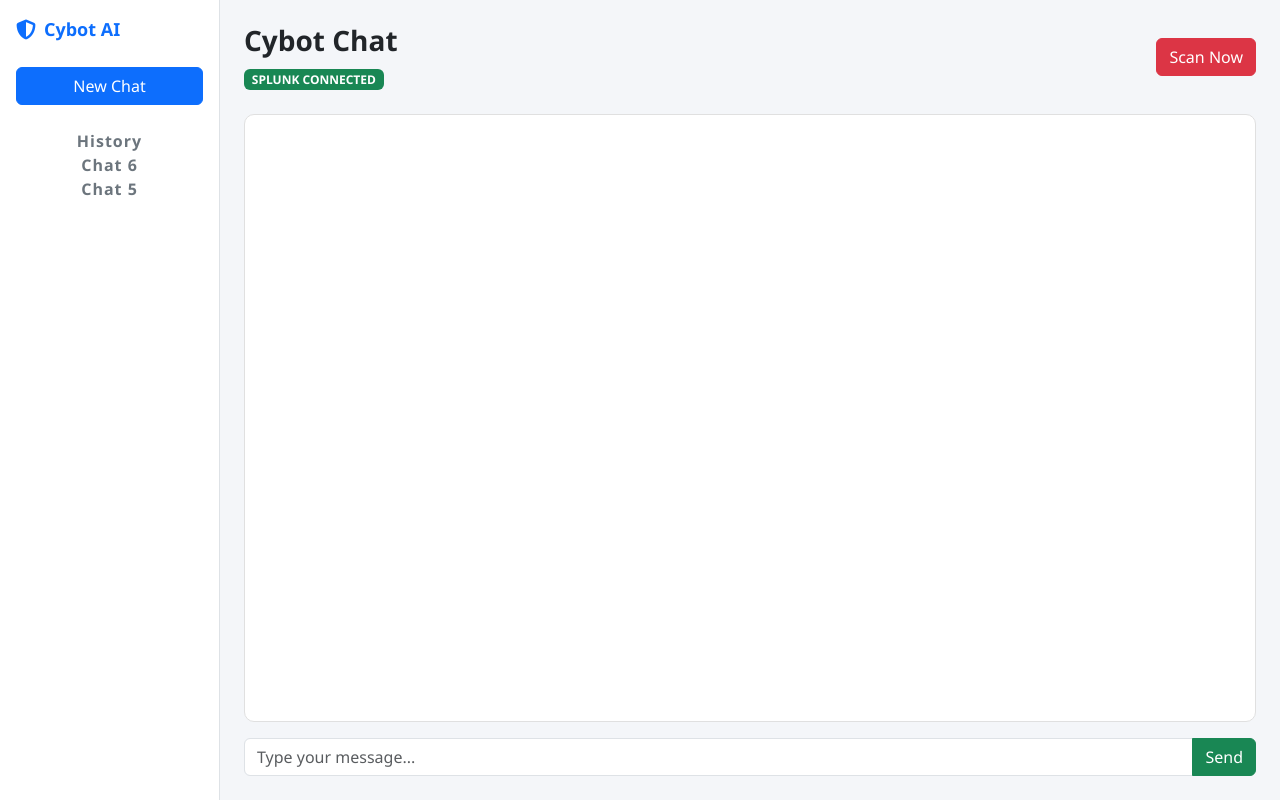
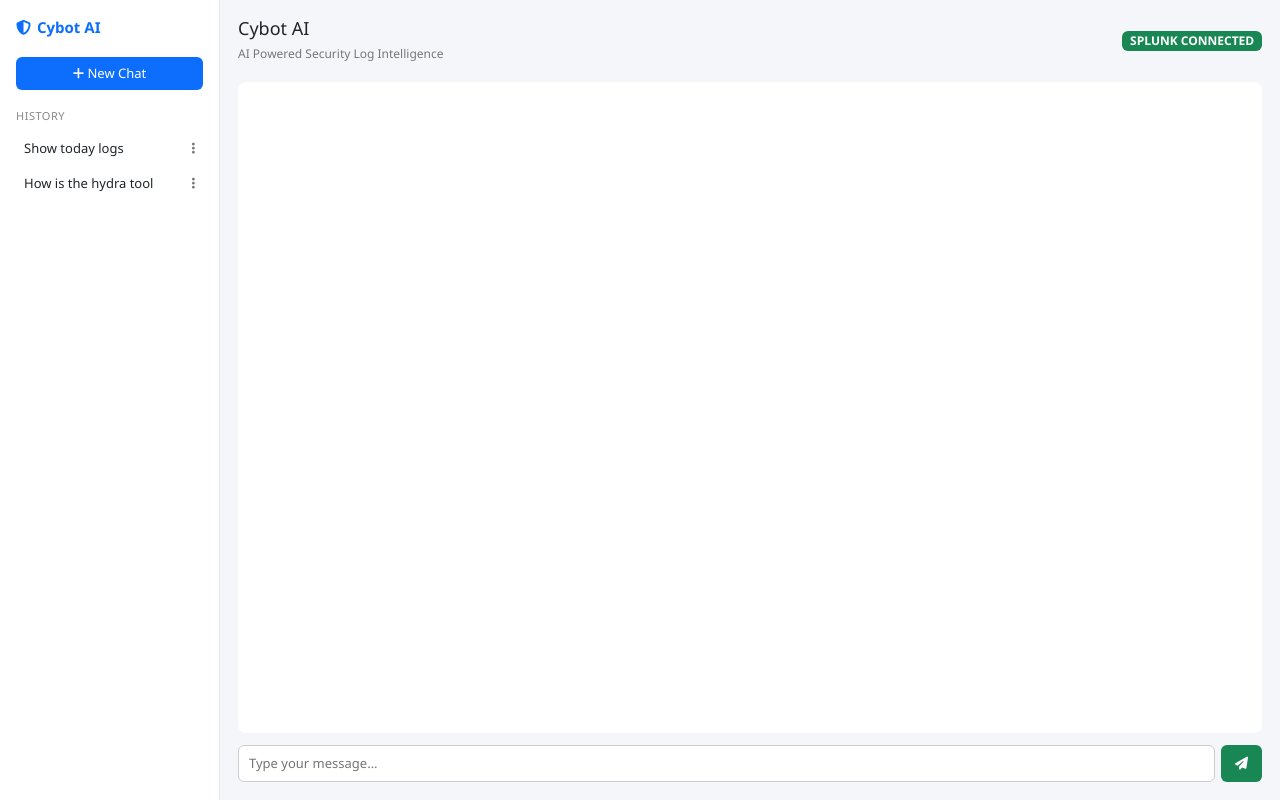
Before and after one commit to hardikcloud/CyBot, a Flask app: page / in a window 1280 px wide. Run offline with Flask 3, Linux system fonts and the light colour scheme; data comes from the database, SQL or seed files in the repository; both versions use the stored data as it was after the commit.

Commit message:
updated UI and design

```diff
--- a/app.py
+++ b/app.py
@@ -28,14 +28,15 @@ def chat():
     if not user_message:
         return jsonify({"reply": "No message received."})
 
-    # Create new session if needed
+    # 🆕 Create new session with auto title
     if not session_id:
-        session_id = create_session("Security Analysis")
+        title = " ".join(user_message.split()[:5]).capitalize()
+        session_id = create_session(title)
 
     # Save user message
     save_message(session_id, "user", user_message)
 
-    # AI reply (abhi normal chat)
+    # AI reply
     reply = get_ai_response(user_message)
 
     # Save bot reply
@@ -47,7 +48,6 @@ def chat():
     })
 
 
-# 🔥 Route 1: Get all sessions (for sidebar)
 @app.route("/sessions")
 def sessions():
     sessions = get_sessions()
@@ -57,7 +57,6 @@ def sessions():
     ])
 
 
-# 🔥 Route 2: Get messages of a session
 @app.route("/messages/<int:session_id>")
 def messages(session_id):
     messages = get_messages(session_id)
@@ -67,5 +66,20 @@ def messages(session_id):
     ])
 
 
+@app.route("/delete_session/<int:session_id>")
+def delete_session(session_id):
+
+    import sqlite3
+
+    conn = sqlite3.connect("cybot.db")
+    cursor = conn.cursor()
+
+    cursor.execute("DELETE FROM messages WHERE session_id=?", (session_id,))
+    cursor.execute("DELETE FROM sessions WHERE id=?", (session_id,))
+
+    conn.commit()
+    conn.close()
+
+    return jsonify({"status": "deleted"})
 if __name__ == "__main__":
     app.run(debug=True)
--- a/static/chat.js
+++ b/static/chat.js
@@ -1,106 +1,178 @@
 let currentSessionId = null;
 
-// Load sessions when page loads
-window.onload = function () {
-    loadSessions();
-};
+const chatBox = document.getElementById("chatBox");
+const userInput = document.getElementById("userInput");
+const sendBtn = document.getElementById("sendBtn");
+const newChatBtn = document.getElementById("newChatBtn");
+const historyList = document.getElementById("historyList");
 
-// Send message
-document.getElementById("sendBtn").addEventListener("click", function () {
+/* ================= SEND MESSAGE ================= */
 
-    const userInput = document.getElementById("userInput");
-    const chatBox = document.getElementById("chatBox");
+function sendMessage() {
 
-    const userMessage = userInput.value.trim();
-    if (!userMessage) return;
+    const message = userInput.value.trim();
+    if (!message) return;
 
-    // Show user message
-    chatBox.innerHTML += `
-        <div class="msg user">
-            ${userMessage}
-        </div>
-    `;
+    chatBox.innerHTML += `<div class="msg user">${message}</div>`;
+    userInput.value = "";
 
-    userInput.value = "";
+    chatBox.innerHTML += `<div class="msg bot typing" id="typing">Cybot is analyzing...</div>`;
+    chatBox.scrollTop = chatBox.scrollHeight;
 
     fetch("/chat", {
         method: "POST",
-        headers: {
-            "Content-Type": "application/json"
-        },
+        headers: { "Content-Type": "application/json" },
         body: JSON.stringify({
-            message: userMessage,
+            message: message,
             session_id: currentSessionId
         })
     })
     .then(res => res.json())
     .then(data => {
 
-        // Save session id after first message
+        document.getElementById("typing")?.remove();
+
         if (!currentSessionId) {
             currentSessionId = data.session_id;
-            loadSessions(); // refresh sidebar
         }
 
-        chatBox.innerHTML += `
-            <div class="msg bot">
-                ${data.reply}
-            </div>
-        `;
+        chatBox.innerHTML += `<div class="msg bot">${data.reply}</div>`;
+        chatBox.scrollTop = chatBox.scrollHeight;
 
-        chatBox.scrollTop = chatBox.scrollHeight;
-    })
-    .catch(err => console.error(err));
+        loadSessions();
+    });
+}
+
+sendBtn.addEventListener("click", sendMessage);
+
+userInput.addEventListener("keypress", function(e) {
+    if (e.key === "Enter") sendMessage();
 });
 
+/* ================= NEW CHAT ================= */
 
-// New Chat button
-document.querySelector(".btn-primary").addEventListener("click", function () {
+newChatBtn.addEventListener("click", function() {
     currentSessionId = null;
-    document.getElementById("chatBox").innerHTML = "";
+    chatBox.innerHTML = "";
+    loadSessions();
 });
 
+/* ================= LOAD SESSIONS ================= */
 
-// Load all sessions (sidebar)
 function loadSessions() {
+
     fetch("/sessions")
     .then(res => res.json())
     .then(data => {
 
-        const historyDiv = document.querySelector(".history");
-        historyDiv.innerHTML = "<span>History</span>";
+        historyList.innerHTML = "";
 
         data.forEach(session => {
-            historyDiv.innerHTML += `
-                <div class="session-item" onclick="loadChat(${session.id})">
-                    Chat ${session.id}
-                </div>
-            `;
+
+            const item = document.createElement("div");
+            item.className = "session-item";
+            if (session.id === currentSessionId) {
+                item.classList.add("active");
+            }
+
+            const title = document.createElement("span");
+            title.textContent = session.title;
+            title.onclick = () => loadChat(session.id);
+
+            const dots = document.createElement("span");
+            dots.className = "menu-dots";
+            dots.innerHTML = `<i class="fa-solid fa-ellipsis-vertical"></i>`;
+            dots.onclick = (e) => {
+                e.stopPropagation();
+                toggleMenu(session.id);
+            };
+
+            const menu = document.createElement("div");
+            menu.className = "session-menu";
+            menu.id = `menu-${session.id}`;
+
+            const deleteBtn = document.createElement("button");
+            deleteBtn.textContent = "Delete";
+            deleteBtn.onclick = () => deleteSession(session.id);
+
+            const cancelBtn = document.createElement("button");
+            cancelBtn.textContent = "Cancel";
+            cancelBtn.onclick = () => closeMenu(session.id);
+
+            menu.appendChild(deleteBtn);
+            menu.appendChild(cancelBtn);
+
+            item.appendChild(title);
+            item.appendChild(dots);
+            item.appendChild(menu);
+
+            historyList.appendChild(item);
         });
     });
 }
 
+/* ================= LOAD CHAT ================= */
 
-// Load specific session messages
 function loadChat(sessionId) {
+
+    currentSessionId = sessionId;
 
     fetch(`/messages/${sessionId}`)
     .then(res => res.json())
     .then(data => {
 
-        currentSessionId = sessionId;
-
-        const chatBox = document.getElementById("chatBox");
         chatBox.innerHTML = "";
 
         data.forEach(msg => {
             chatBox.innerHTML += `
                 <div class="msg ${msg.role}">
                     ${msg.content}
-                </div>
-            `;
+                </div>`;
         });
 
         chatBox.scrollTop = chatBox.scrollHeight;
+        loadSessions();
     });
 }
+
+/* ================= MENU LOGIC ================= */
+
+function toggleMenu(sessionId) {
+    closeAllMenus();
+    const menu = document.getElementById(`menu-${sessionId}`);
+    if (menu) menu.style.display = "block";
+}
+
+function closeMenu(sessionId) {
+    const menu = document.getElementById(`menu-${sessionId}`);
+    if (menu) menu.style.display = "none";
+}
+
+function closeAllMenus() {
+    document.querySelectorAll(".session-menu").forEach(menu => {
+        menu.style.display = "none";
+    });
+}
+
+document.addEventListener("click", closeAllMenus);
+
+/* ================= DELETE SESSION ================= */
+
+function deleteSession(sessionId) {
+
+    fetch(`/delete_session/${sessionId}`)
+    .then(res => res.json())
+    .then(data => {
+
+        if (currentSessionId === sessionId) {
+            currentSessionId = null;
+            chatBox.innerHTML = "";
+        }
+
+        loadSessions();
+    });
+}
+
+/* ================= INIT ================= */
+
+window.onload = loadSessions;
--- a/static/style.css
+++ b/static/style.css
@@ -1,63 +1,237 @@
-/* Base */
+/* ================= GLOBAL ================= */
+
 body {
+    margin: 0;
+    font-family: "Segoe UI", sans-serif;
     background-color: #f4f6f9;
-    font-family: 'Segoe UI', sans-serif;
 }
 
-/* Sidebar */
+/* ================= LAYOUT ================= */
+
+.app-container {
+    display: flex;
+    height: 100vh;
+}
+
+/* ================= SIDEBAR ================= */
+
 .sidebar {
     width: 220px;
-    min-height: 100vh;
+    min-width: 220px;
+    background: #ffffff;
+    border-right: 1px solid #e5e7eb;
+    padding: 16px;
+    display: flex;
+    flex-direction: column;
+    position: relative;
+}
+
+/* Logo */
+.logo {
+    font-size: 15px;
+    font-weight: 600;
+    color: #0d6efd;
+    display: flex;
+    align-items: center;
+    gap: 6px;
+    margin-bottom: 18px;
+}
+
+/* New Chat Button */
+.new-chat-btn {
+    background: #0d6efd;
+    color: white;
+    border: none;
+    padding: 7px;
+    border-radius: 6px;
+    font-size: 13px;
+    cursor: pointer;
+    margin-bottom: 18px;
+}
+
+.new-chat-btn:hover {
+    background: #0b5ed7;
+}
+
+/* History title */
+.history-title {
+    font-size: 11px;
+    letter-spacing: 0.5px;
+    text-transform: uppercase;
+    color: #888;
+    margin-bottom: 8px;
+}
+
+/* History list */
+.history-list {
+    flex-grow: 1;
+    overflow-y: auto;
+}
+
+/* ================= SESSION ITEMS ================= */
+
+.session-item {
+    display: flex;
+    align-items: center;
+    justify-content: space-between;
+    padding: 6px 8px;
+    border-radius: 6px;
+    cursor: pointer;
+    margin-bottom: 4px;
+    font-size: 13px;
+    transition: background 0.2s ease;
+    position: relative;
+}
+
+.session-item:hover {
+    background-color: #f3f4f6;
+}
+
+/* Active session */
+.session-item.active {
+    background-color: #0d6efd;
+    color: white;
+}
+
+/* Title text */
+.session-item span:first-child {
+    flex: 1;
+    white-space: nowrap;
+    overflow: hidden;
+    text-overflow: ellipsis;
+}
+
+/* 3-dot icon */
+.menu-dots {
+    flex-shrink: 0;
+    font-size: 13px;
+    cursor: pointer;
+    color: #777;
+}
+
+.session-item.active .menu-dots {
+    color: white;
+}
+.session-menu {
+    position: absolute;
+    right: 0;
+    top: 100%;
+    margin-top: 4px;
     background: white;
-    border-right: 1px solid #dee2e6;
+    border: 1px solid #ddd;
+    border-radius: 6px;
+    display: none;
+    width: 100px;
+    box-shadow: 0 4px 10px rgba(0,0,0,0.12);
+    z-index: 999;
+}
+
+.session-menu button {
+    width: 100%;
+    padding: 6px 8px;
+    border: none;
+    background: none;
+    text-align: left;
+    font-size: 12px;
+    cursor: pointer;
+}
+
+.session-menu button:hover {
+    background-color: #f3f4f6;
+}
+
+/* ================= MAIN AREA ================= */
+
+.main {
+    flex-grow: 1;
+    display: flex;
+    flex-direction: column;
+    padding: 18px;
+}
+
+/* Header */
+.chat-header {
+    display: flex;
+    justify-content: space-between;
+    align-items: center;
+    margin-bottom: 18px;
+}
+
+.chat-header h4 {
+    margin: 0;
+    font-size: 18px;
+}
+
+.chat-header small {
+    font-size: 12px;
+    color: #777;
+}
+
+/* ================= CHAT BOX ================= */
+
+.chat-box {
+    flex-grow: 1;
+    background: white;
+    border-radius: 8px;
+    padding: 18px;
+    overflow-y: auto;
     display: flex;
     flex-direction: column;
 }
 
-/* Logo Section */
-.logo {
-    display: flex;
-    align-items: center;
-    gap: 8px;
-    font-size: 18px;
-    font-weight: 600;
-    color: #0d6efd;
+/* Messages */
+.msg {
+    padding: 8px 12px;
+    border-radius: 16px;
+    margin-bottom: 8px;
+    max-width: 60%;
+    font-size: 13px;
 }
 
-.logo i {
-    font-size: 20px;
-}
-.history {
-    font-size: 16px;
-    font-weight: 600;
-    color: #6c757d;
-    justify-content: center;
-text-align: center;
-    letter-spacing: 1px;
-}
-
-/* Chat Box */
-.chat-box {
-    background: white;
-    border-radius: 10px;
-    padding: 20px;
-    border: 1px solid #e0e0e0;
-    overflow-y: auto;
-}
-
-/* Messages */
-.msg {
-    padding: 10px 15px;
-    border-radius: 10px;
-    max-width: 60%;
-    margin-bottom: 10px;
+.msg.user {
+    background: #0d6efd;
+    color: white;
+    align-self: flex-end;
 }
 
 .msg.bot {
-    background-color: #e9ecef;
+    background: #f1f3f5;
+    align-self: flex-start;
 }
 
-/* Input */
+/* Typing indicator */
+.typing {
+    font-size: 12px;
+    color: #888;
+    font-style: italic;
+}
+
+/* ================= INPUT AREA ================= */
+
 .input-area {
-    margin-top: 15px;
+    display: flex;
+    margin-top: 12px;
 }
+
+.input-area input {
+    flex-grow: 1;
+    padding: 8px 10px;
+    border-radius: 6px;
+    border: 1px solid #ccc;
+    font-size: 13px;
+}
+
+.input-area button {
+    margin-left: 6px;
+    background: #198754;
+    color: white;
+    border: none;
+    padding: 0 14px;
+    border-radius: 6px;
+    cursor: pointer;
+    font-size: 13px;
+}
+
+.input-area button:hover {
+    background: #157347;
+}
--- a/templates/index.html
+++ b/templates/index.html
@@ -16,63 +16,53 @@
 
 <body>
 
-    <div class="container-fluid">
-        <div class="row vh-100">
+<div class="app-container">
 
-            <!-- Sidebar -->
-            <div class="sidebar p-3">
+    <!-- Sidebar -->
+    <div class="sidebar">
 
-                <div class="logo">
-                    <i class="fa-solid fa-shield-halved"></i>
-                    <span>Cybot AI</span>
-                </div>
+        <div class="logo">
+            <i class="fa-solid fa-shield-halved"></i>
+            <span>Cybot AI</span>
+        </div>
 
-                <button class="btn btn-primary w-100 mt-4">
-                    New Chat
-                </button>
-                <div class="history mt-4">
-                    <span>History</span>
-                </div>
+        <button class="new-chat-btn" id="newChatBtn">
+            <i class="fa-solid fa-plus"></i> New Chat
+        </button>
 
+        <div class="history-title">History</div>
+        <div class="history-list" id="historyList"></div>
+
+    </div>
+
+    <!-- Main Chat Area -->
+    <div class="main">
+
+        <!-- Header -->
+        <div class="chat-header">
+            <div>
+                <h4>Cybot AI</h4>
+                <small>AI Powered Security Log Intelligence</small>
             </div>
 
-            <!-- Main Content -->
-            <div class="col p-4 d-flex flex-column">
+            <span class="badge bg-success">SPLUNK CONNECTED</span>
+        </div>
 
-                <!-- Header -->
-                <div class="d-flex justify-content-between align-items-center">
-                    <div>
-                        <h3 class="fw-bold">Cybot Chat</h3>
-                        <span class="badge bg-success">
-                            SPLUNK CONNECTED
-                        </span>
-                    </div>
+        <!-- Chat Messages -->
+        <div class="chat-box" id="chatBox"></div>
 
-                    <button class="btn btn-danger">
-                        Scan Now
-                    </button>
-                </div>
+        <!-- Input -->
+        <div class="input-area">
+            <input type="text" id="userInput" placeholder="Type your message..." />
+            <button id="sendBtn">
+                <i class="fa-solid fa-paper-plane"></i>
+            </button>
+        </div>
 
-                <!-- Chat Box -->
-            <div class="chat-box mt-4 flex-grow-1" id="chatBox">
+    </div>
 
-                </div>
+</div>
 
-                <!-- Input Area -->
-                <div class="input-area mt-3">
-                    <div class="input-group">
-                        <input type="text" id="userInput" class="form-control" placeholder="Type your message...">
-
-                        <button class="btn btn-success" id="sendBtn">
-                            Send
-                        </button>
-                    </div>
-                </div>
-
-            </div>
-        </div>
-    </div>
-    <script src="{{ url_for('static', filename='chat.js') }}"></script>
+<script src="{{ url_for('static', filename='chat.js') }}"></script>
 </body>
-
 </html>
```
Also changed, not shown: cybot.db.
